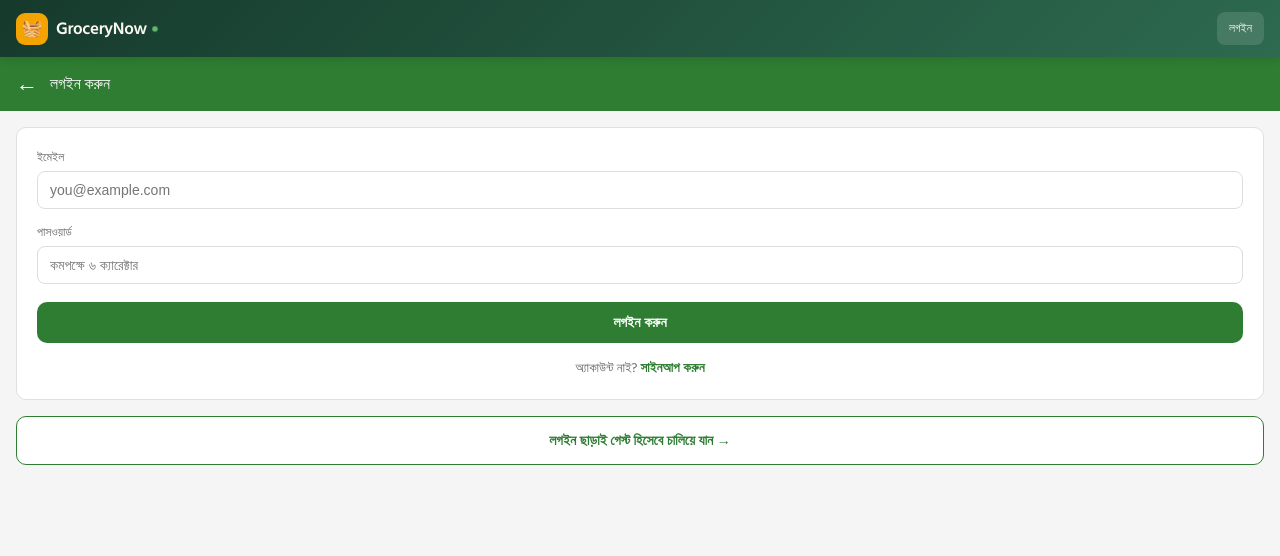
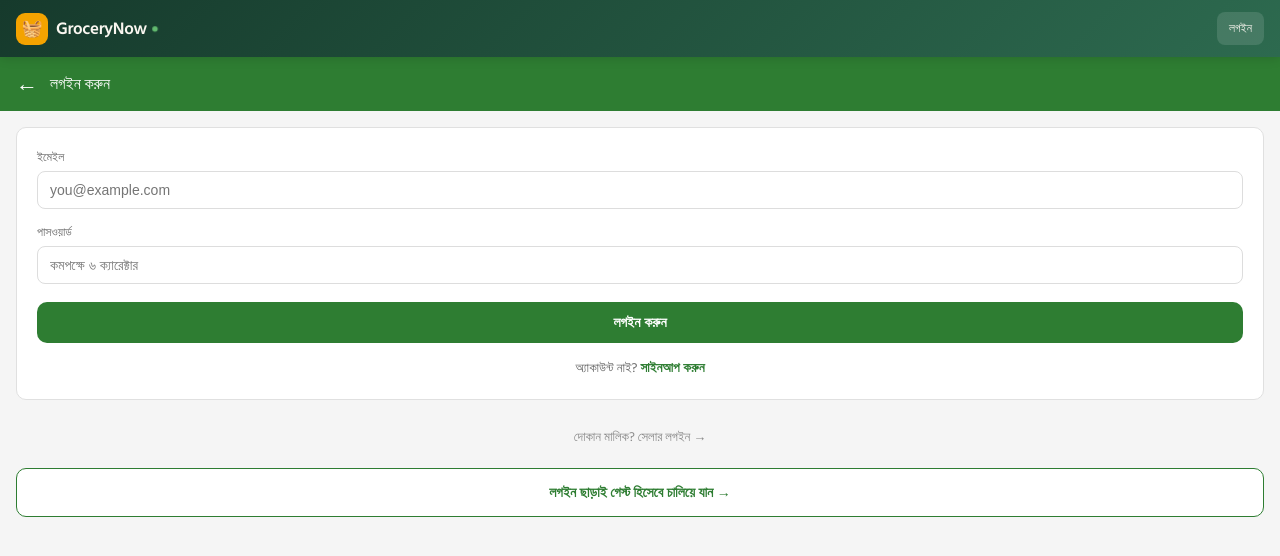
Before and after one commit to cotlevercom-ship-it/grocery-now, a Next.js app: page /login in a window 1280 px wide. Shown: the top 556 px of the page. Built offline with nearby package versions, Linux system fonts and the light colour scheme; no server answers.

Commit message:
Update page.js

```diff
--- a/app/login/page.js
+++ b/app/login/page.js
@@ -141,6 +141,13 @@ function LoginForm() {
         </div>
       </form>
 
+      <div style={{ padding: '0 16px', marginBottom: '10px' }}>
+        <Link href="/seller/login" style={{
+          display: 'block', textAlign: 'center', color: '#888',
+          padding: '10px', fontSize: '13px'
+        }}>দোকান মালিক? সেলার লগইন →</Link>
+      </div>
+
       <div style={{ padding: '0 16px' }}>
         <Link href={nextUrl} style={{
           display: 'block', textAlign: 'center', background: 'white', color: '#2e7d32',
```
